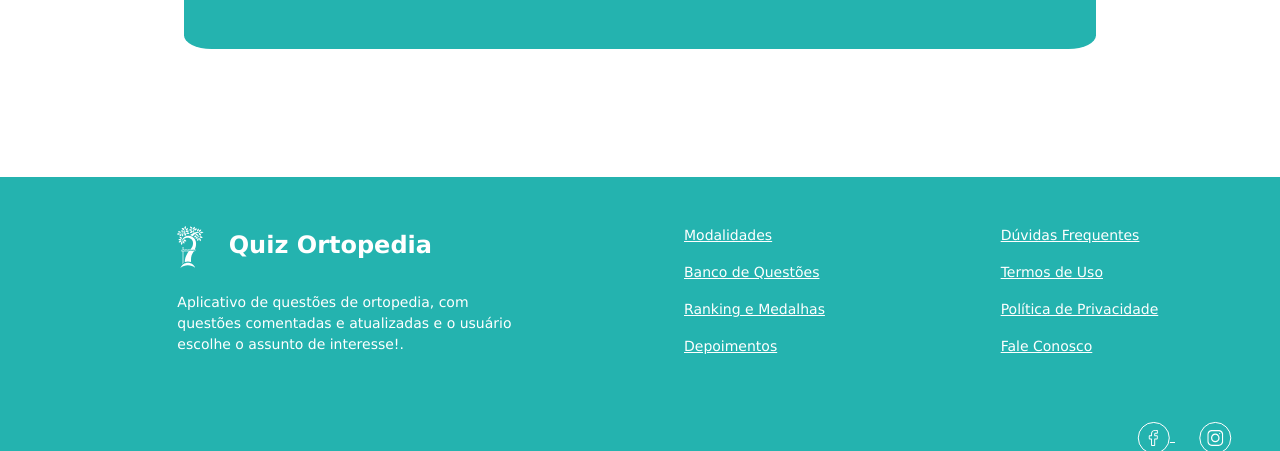
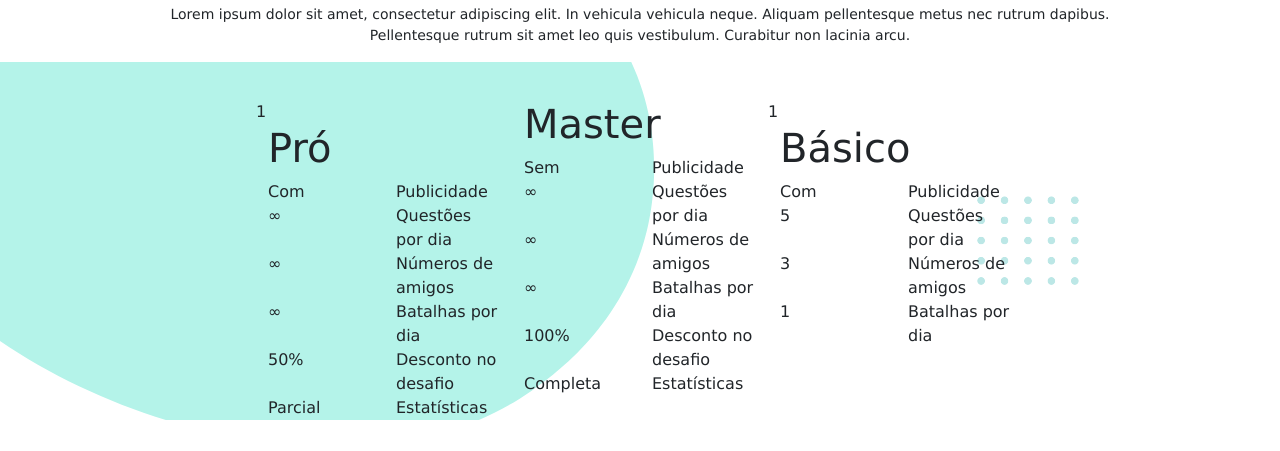
Before and after one commit to tseletronica/quizortopedia.github.io, a PHP site: page /index.html in a window 1280 px wide. Shown: the part 4609-5060 px from the top of the page. Run offline with PHP 8.4, Linux system fonts and the light colour scheme.

Commit message:
atualizacao 17/09

```diff
--- a/index.html
+++ b/index.html
@@ -41,7 +41,7 @@
     <link rel="stylesheet" href="css/main.css">
 
 
-    <title>Quiz Otopedia</title>
+    <title>Quizmed</title>
 </head>
 
 <body>
@@ -51,7 +51,7 @@
         <div class="container" id="menuContainer">
             <nav class="navbar navbar-expand-lg navbar-light">
                 <a class="navbar-brand" href="#">
-                    <strong> <img src="img/logo.svg" class="img-fluid"> Quiz Ortopedia </a></strong>
+                    <strong> <img src="img/logo.svg" class="img-fluid">  </a></strong>
                 <button class="navbar-toggler" type="button" data-bs-toggle="collapse" data-bs-target="#navbarNav"
                     aria-controls="navbarNav" aria-expanded="false" aria-label="Toggle navigation">
                     <span class="navbar-toggler-icon"></span>
@@ -68,7 +68,16 @@
                             <a class="nav-link" href="#quizranking">Ranking e Medalhas</a>
                         </li>
                         <li class="nav-item">
+                            <a class="nav-link" href="#patrocinadores">Patrocinadores</a>
+                        </li>
+                        <li class="nav-item">
+                            <a class="nav-link" href="#planos">Planos</a>
+                        </li>
+                        <li class="nav-item">
                             <a class="nav-link" href="#depoimentos">Depoimentos</a>
+                        </li>
+                        <li class="nav-item">
+                            <a class="nav-link" href="#quemsomos">Quem Somos</a>
                         </li>
                     </ul>
                 </div>
@@ -86,7 +95,8 @@
         <div class="container">
             <div class="row">
                 <div class="col-md-5 align-self-center">
-                    <h1>Descomplique seus estudos com Quiz Ortopedia! </h1>
+                    <h2>Não aguenta mais estudar e ir mal nas provas?
+                        <br>Mude seus resultados!</h2>
                     <p>Tudo em um só lugar: questões preparatórias comentadas, constante atualização e você pode
                         escolher o assunto de interesse! </p>
                     <div class="row">
@@ -99,6 +109,20 @@
                             <a class="button floatLeft"
                                 href="https://apps.apple.com/br/app/quiz-ortopedia/id1509319202"> <img
                                     src="img/Group 307.svg" class="img-fluid" alt=""></a>
+                        </div>
+                    </div>
+                    <div class="row">
+                        <div><br></div>
+                        <p>Acelerados por:</p>
+                        <div class="col">
+                            <a class="button floatLeft"
+                                href="/"> <img
+                                    src="img/hub.png" class="img-fluid" alt=""></a>
+                        </div>
+                        <div class="col">
+                            <a class="button floatLeft"
+                                href="?"> <img
+                                    src="img/InovAtiva_Versao-Principal-1-1280x640.png" class="img-fluid" alt=""></a>
                         </div>
                     </div>
                 </div>
@@ -324,7 +348,7 @@
     </div>
 
     <!--Carousel02 medalhas -->
-    <div class="container" id="titulomedalhas">
+    <div class="container" id="titulopatrocinadores">
         <h2>Medalhas Disponíveis</h2>
         <img src="img/Rectangle 17.svg" alt="">
         <div class="container" id="carouselMedalhas">
@@ -459,6 +483,231 @@
 
         </div>
     </div>
+  <!--Patrocinadores -->
+  <div class="container" id="titulopatrocinadores">
+    <h2>Patrocinadores</h2>
+    <img src="img/Rectangle 17.svg" alt="">
+    <div class="container" id="carouselPatrocinadores">
+        <div class="item">
+            <div class="row content-slider" id="content-slider">
+                <div class="col-md-6">
+                    <div class="card" style="width: 100%;">
+                        <img src="img/Ortocardio.png" class="card-img-top" alt="...">
+                        <div class="card-body">
+                        </div>
+                    </div>
+                </div>
+                <div class="col-md-6">
+                    <div class="card" style="width: 100%;">
+                        <img src="img/Orthorvie.png" class="card-img-top" alt="...">
+                        <div class="card-body">
+                        </div>
+
+                    </div>
+                </div>
+
+            </div>
+        </div>
+
+    </div>
+</div>
+    <!--//patrocinadores -->
+
+     <!--cards planos-->
+     <div id="tituloSecoes">
+        <h2>Planos</h2>
+        <img src="img/Rectangle 17.svg" alt="">
+    </div>
+    <div id="textoModalidades">
+        <p>Lorem ipsum dolor sit amet, consectetur adipiscing elit. In vehicula vehicula neque. Aliquam pellentesque metus nec rutrum dapibus.<br> Pellentesque rutrum sit amet leo quis vestibulum. Curabitur non lacinia arcu. </p>
+    </div>
+    <div  id="modalidades">
+        <div class="modalidades">
+        </div>
+        <div class="container" id="cardsModalidades">
+
+            <div class="row">
+                <div class="col" id="cardplanos">
+                    <div class="row">
+                        1
+                    </div>
+                    <div class="row">
+                        <h1>Pró</h1>
+                    </div>
+                    <div class="row">
+                        <div class="col">
+                            Com
+                        </div>
+                        <div class="col">
+                            Publicidade
+                        </div>
+                    </div>
+                    <div class="row">
+                        <div class="col">
+                            ∞
+                        </div>
+                        <div class="col">
+                            Questões por dia
+                        </div>
+                    </div>
+                    <div class="row">
+                        <div class="col">
+                            ∞
+                        </div>
+                        <div class="col">
+                            Números de amigos
+                        </div>
+                    </div>
+                    <div class="row">
+                        <div class="col">
+                            ∞
+                        </div>
+                        <div class="col">
+                            Batalhas por dia
+                        </div>
+                    </div>
+                    <div class="row">
+                        <div class="col">
+                            50%
+                        </div>
+                        <div class="col">
+                            Desconto no desafio
+                        </div>
+                    </div>
+                    <div class="row">
+                        <div class="col">
+                            Parcial
+                        </div>
+                        <div class="col">
+                            Estatísticas
+                        </div>
+                    </div>
+
+                </div>
+                <div class="col" id="cardplanos">
+                    <div class="row">
+                        <h1>Master</h1>
+                    </div>
+                    <div class="row">
+                        <div class="col">
+                            Sem
+                        </div>
+                        <div class="col">
+                            Publicidade
+                        </div>
+                    </div>
+                    <div class="row">
+                        <div class="col">
+                            ∞
+                        </div>
+                        <div class="col">
+                            Questões por dia
+                        </div>
+                    </div>
+                    <div class="row">
+                        <div class="col">
+                            ∞
+                        </div>
+                        <div class="col">
+                            Números de amigos
+                        </div>
+                    </div>
+                    <div class="row">
+                        <div class="col">
+                            ∞
+                        </div>
+                        <div class="col">
+                            Batalhas por dia
+                        </div>
+                    </div>
+                    <div class="row">
+                        <div class="col">
+                            100%
+                        </div>
+                        <div class="col">
+                            Desconto no desafio
+                        </div>
+                    </div>
+                    <div class="row">
+                        <div class="col">
+                            Completa
+                        </div>
+                        <div class="col">
+                            Estatísticas
+                        </div>
+                    </div>
+                    <div class="row">
+                        <div class="col">
+
+                        </div>
+                        <div class="col">
+
+                        </div>
+                    </div>
+
+                </div>
+                <div class="col" id="cardplanos">
+                    <div class="row">
+                        1
+                    </div>
+                    <div class="row" id="cardplanos-tilte">
+                        <h1>Básico</h1>
+                    </div>
+                    <div class="row">
+                        <div class="col">
+                            Com
+                        </div>
+                        <div class="col">
+                            Publicidade
+                        </div>
+                    </div>
+                    <div class="row">
+                        <div class="col">
+                            5
+                        </div>
+                        <div class="col">
+                            Questões por dia
+                        </div>
+                    </div>
+                    <div class="row">
+                        <div class="col">
+                            3
+                        </div>
+                        <div class="col">
+                            Números de amigos
+                        </div>
+                    </div>
+                    <div class="row">
+                        <div class="col">
+                            1
+                        </div>
+                        <div class="col">
+                            Batalhas por dia
+                        </div>
+                    </div>
+                    <div class="row">
+                        <div class="col">
+
+                        </div>
+                        <div class="col">
+
+                        </div>
+                    </div>
+                    <div class="row">
+                        <div class="col">
+
+                        </div>
+                        <div class="col">
+
+                        </div>
+                    </div>
+
+                </div>
+
+            </div>
+        </div>
+    </div>
+
 
     <!--//Carousel02 medalhas -->
     <!--Banner Secundario-->
@@ -840,7 +1089,7 @@
                             <!-- Content -->
                             <h4 class=" fw-bold mb-4 ">
                                 <img src="img/log0_branca.svg " alt=" ">
-                                <i class="fas fa-gem me-3 "></i>Quiz Ortopedia
+                                <i class="fas fa-gem me-3 "></i>
                             </h4>
                             <p>
                                 Aplicativo de questões de ortopedia, com questões comentadas e atualizadas e o usuário
@@ -913,7 +1162,7 @@
                     <!-- Left -->
                     <!-- Right -->
                     <div>
-                        <p>© 2021 Copyright: Quiz Ortopedia</p>
+                        <p>© 2021 Copyright: Quizmed</p>
                     </div>
                     <!-- Right -->
                 </section>
```
Also changed, not shown: duvidasfrequentes.html (+15 -5 lines), faleconosco.html (+17 -7 lines), index.php (+3 -5 lines), politicadeprivacidade.html (+17 -7 lines), termosdeuso.html (+17 -7 lines), base.html (line endings or trailing spaces).
